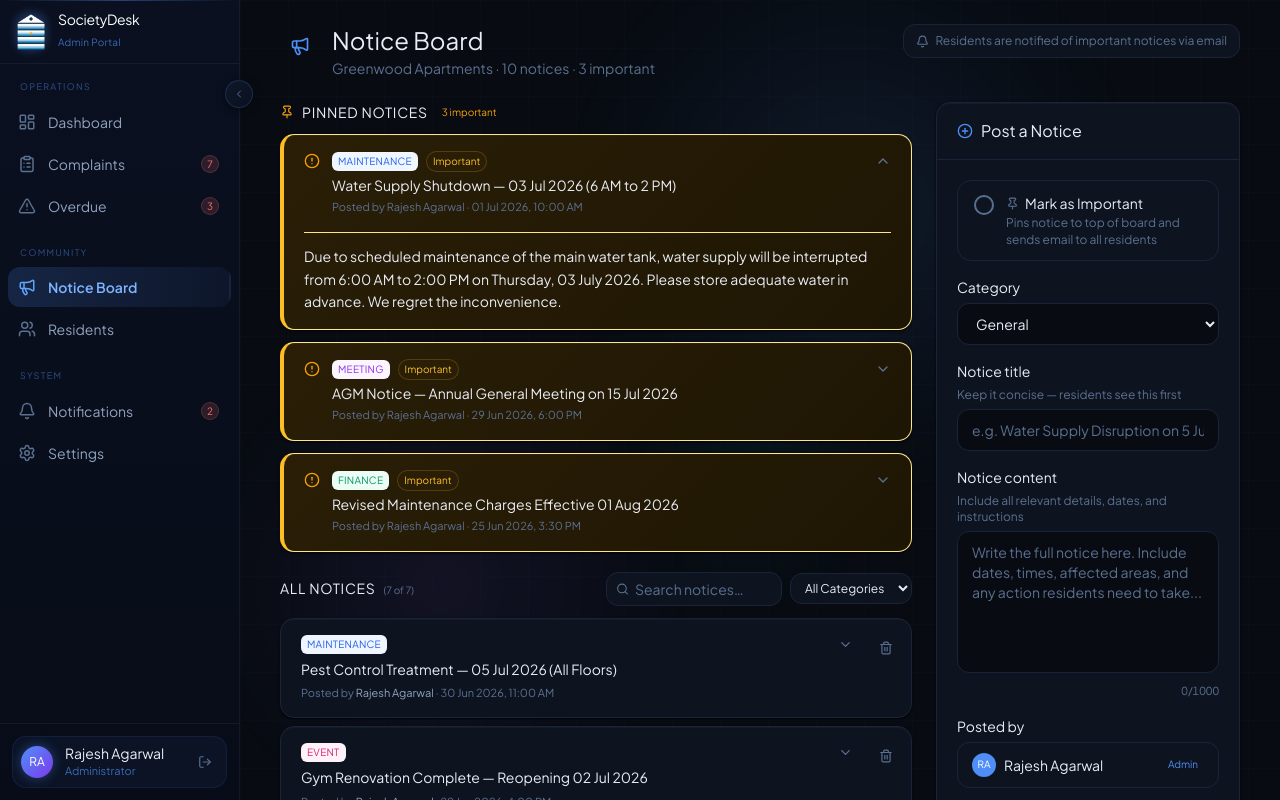
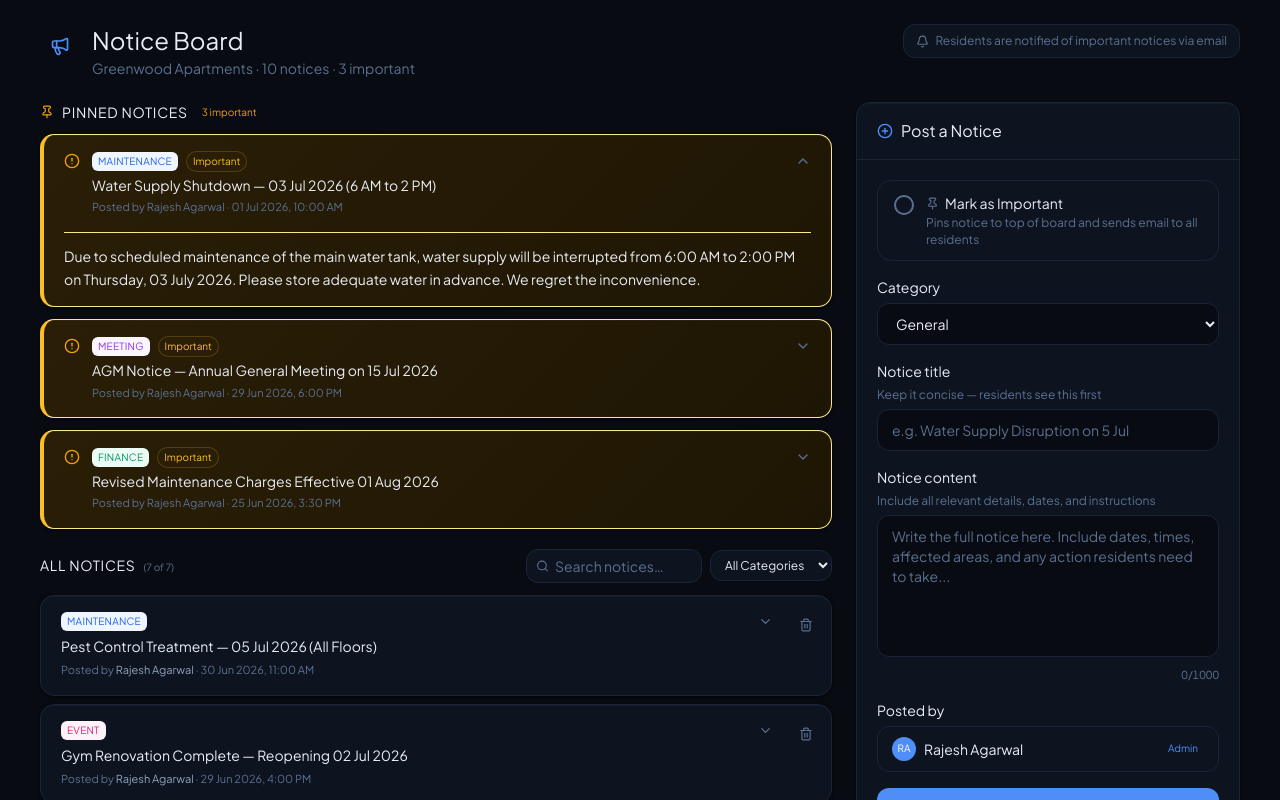
Before and after one commit to SankalpSaxena-2004/Society-Maintenance-Tracker, a Next.js app: page /notice-board in a window 1280 px wide. Shown: the top 800 px of the page. Built offline with nearby package versions, Linux system fonts and the light colour scheme.

Commit message:
Update page.tsx

```diff
--- a/src/app/notice-board/page.tsx
+++ b/src/app/notice-board/page.tsx
@@ -1,5 +1,4 @@
 import React from 'react';
-import AppLayout from '@/components/AppLayout';
 import NoticeBoardHeader from './components/NoticeBoardHeader';
 import PinnedNotices from './components/PinnedNotices';
 import NoticeList from './components/NoticeList';
@@ -7,19 +6,19 @@ import PostNoticePanel from './components/PostNoticePanel';
 
 export default function NoticeBoardPage() {
  return (
-    <AppLayout activePath="/notice-board">
   <div className="px-6 lg:px-8 xl:px-10 py-6 max-w-screen-2xl mx-auto">
     <NoticeBoardHeader />
+
     <div className="mt-6 grid grid-cols-1 xl:grid-cols-3 2xl:grid-cols-3 gap-6">
       <div className="xl:col-span-2 2xl:col-span-2 space-y-5">
         <PinnedNotices />
         <NoticeList />
       </div>
+
       <div className="xl:col-span-1 2xl:col-span-1">
         <PostNoticePanel />
       </div>
     </div>
   </div>
-    </AppLayout>
 );
 }
```
Lines whose indentation alone changed are shown as unchanged.
